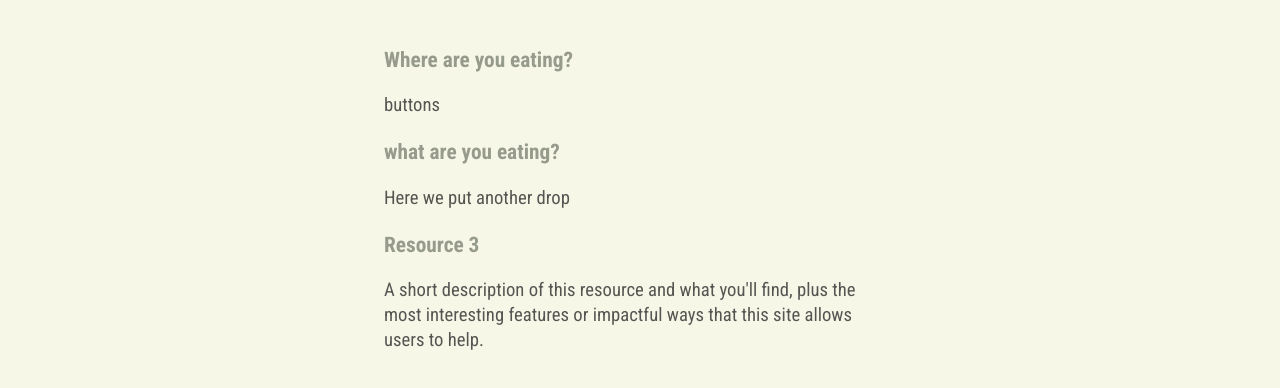
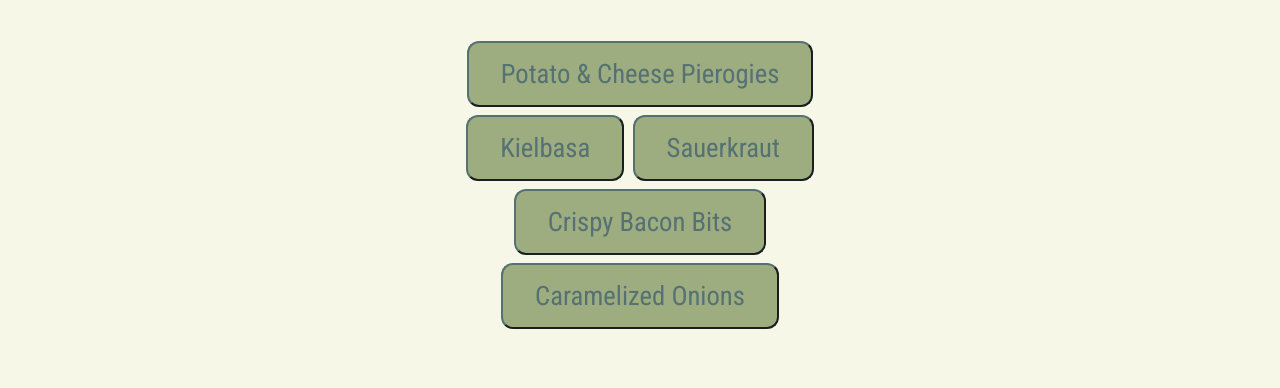
Before and after one commit to juliaseungjoobaek/steelhackers24, a plain HTML site: page foodtruck.html in a window 1280 px wide. Shown: the part 264-652 px from the top of the page. Drawn offline with Linux system fonts and the light colour scheme.

Commit message:
Update foodtruck.html

```diff
--- a/foodtruck.html
+++ b/foodtruck.html
@@ -6,7 +6,6 @@
   <meta name="viewport" content="width=device-width">
   <title>The Website | Input meals</title>
   <link href="style.css" rel="stylesheet" type="text/css" />
-
   <link rel="preconnect" href="https://fonts.googleapis.com">
   <link rel="preconnect" href="https://fonts.gstatic.com" crossorigin>
   <link href="https://fonts.googleapis.com/css2?family=Roboto+Condensed:ital,wght@0,100..900;1,100..900&display=swap" rel="stylesheet">
@@ -35,22 +34,19 @@
   <div class="section1">
     <div class="section1-text">
       <h2>What are you eating?</h2>
-       <ul>
-         <li>
-            <p>Where are you eating?</p>
-            <p>buttons</p>
-         </li>
-         <li>
-            <p>what are you eating?</p>
-            <p>Here we put another drop</p>
-         </li>
-         <li>
-            <p>Resource 3</p>
-            <p>A short description of this resource and what you'll find, plus the most interesting features or impactful ways that this site allows users to help.</p>
-         </li>
-       </ul>
+      <script src="script.js"></script>
+      <div class="flourishButtons">
+        <form action="/submit" method="post">
+            <button type="submit" name="dish" value="Potato & Cheese Pierogies" formaction="areudone.html">Potato & Cheese Pierogies</button>
+            <button type="submit" name="dish" value="Kielbasa" formaction="areudone.html">Kielbasa</button>
+            <button type="submit" name="dish" value="Sauerkraut" formaction="areudone.html">Sauerkraut</button>
+            <button type="submit" name="dish" value="Crispy Bacon Bits" formaction="areudone.html">Crispy Bacon Bits</button>
+            <button type="submit" name="dish" value="Caramelized Onions" formaction="areudone.html">Caramelized Onions</button>
+        </form>
+      </div>
     </div>
   </div>
+  <script src="script.js"></script>
 
 </body>
 
```
